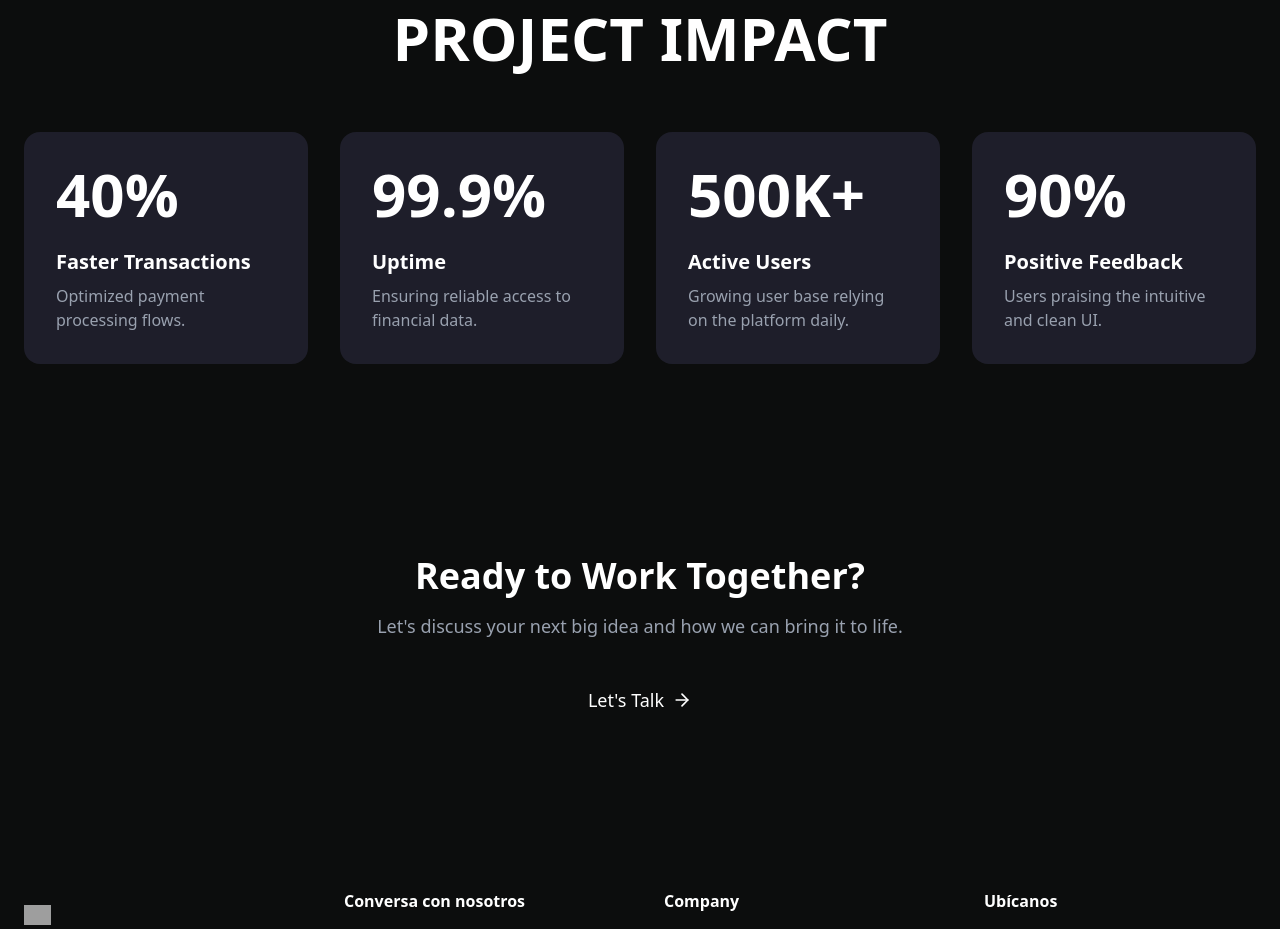
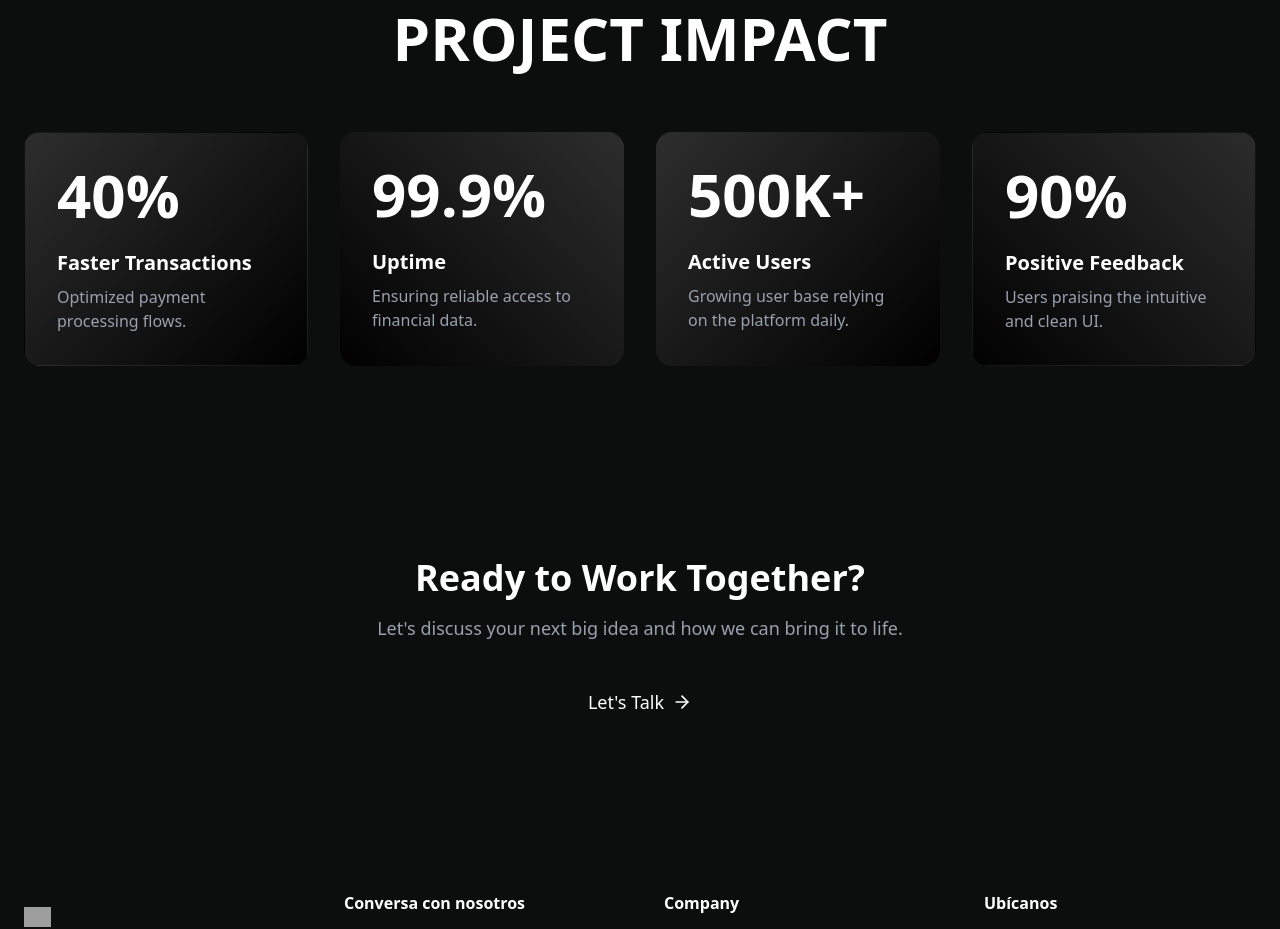
Before and after one commit to Umman-Agency/website, a React (Vite) app: page /project/1 in a window 1280 px wide. Shown: the part 3100-4029 px from the top of the page. Built offline with nearby package versions, Linux system fonts and the light colour scheme; grey boxes are pictures that could not be loaded.

Commit message:
fix(titles): size and font-weight & style

```diff
--- a/src/components/About.jsx
+++ b/src/components/About.jsx
@@ -5,7 +5,6 @@ import { motion } from 'framer-motion';
 const About = () => {
   return <section id="about" className="py-24 bg-[#0C0D0D] overflow-hidden">
       <div className="container mx-auto px-6">
-      <Tag value="Logros"></Tag>
         <div className="grid lg:grid-cols-2 gap-16 items-center">
           <motion.div initial={{
           opacity: 0,
@@ -21,7 +20,7 @@ const About = () => {
           ease: 'easeOut'
         }}>
             <div className="rounded-2xl overflow-hidden aspect-4/3">
-              <img class="w-full h-full object-cover" alt="Modern office with creative team working on computers" src="https://horizons-cdn.hostinger.com/258a96df-c479-4700-b7e2-08531e163395/charlesdeluvio-lks7vei-eag-unsplash-7Or6F.jpg" />
+              <img className="w-full h-full object-cover" alt="Modern office with creative team working on computers" src="https://horizons-cdn.hostinger.com/258a96df-c479-4700-b7e2-08531e163395/charlesdeluvio-lks7vei-eag-unsplash-7Or6F.jpg" />
             </div>
           </motion.div>
 
@@ -38,8 +37,8 @@ const About = () => {
           duration: 0.8,
           ease: 'easeOut'
         }}>
-            <h2 className="text-3xl md:text-4xl lg:text-5xl font-bold mb-6 leading-tight text-white ">
-              Nos mueve la<span className="text-accent-clearBlue">excelencia digital</span>
+            <h2 className="text-3xl pb-6 md:text-4xl lg:text-5xl border-b border-white/10 font-bold mb-6 leading-tight text-white ">
+              Nos mueve la <br></br><i><b>excelencia digital</b></i>
             </h2>
 
             <div className="space-y-8">
@@ -70,7 +69,7 @@ const About = () => {
           ease: 'easeOut'
         }} className="lg:order-last">
             <div className="rounded-2xl overflow-hidden aspect-4/3">
-              <img class="w-full h-full object-cover" alt="Diverse team collaborating around a table with laptops and notes" src="https://horizons-cdn.hostinger.com/258a96df-c479-4700-b7e2-08531e163395/michael-t-rxri-ho62y4-unsplash-2-tvxRc.jpg" />
+              <img className="w-full h-full object-cover" alt="Diverse team collaborating around a table with laptops and notes" src="https://horizons-cdn.hostinger.com/258a96df-c479-4700-b7e2-08531e163395/michael-t-rxri-ho62y4-unsplash-2-tvxRc.jpg" />
             </div>
           </motion.div>
 
@@ -87,8 +86,8 @@ const About = () => {
           duration: 0.8,
           ease: 'easeOut'
         }}>
-            <h2 className="text-3xl md:text-4xl lg:text-5xl font-bold mb-6 leading-tight text-white ">
-              Tu idea. Nuestro propósito
+            <h2 className="text-3xl pb-6 border-b border-white/10 md:text-4xl lg:text-5xl font-bold mb-6 leading-tight text-white ">
+              Tu idea, nuestro <i><b>propósito</b></i>
             </h2>
 
             <div className="space-y-8">
--- a/src/components/Hero.jsx
+++ b/src/components/Hero.jsx
@@ -49,7 +49,7 @@ const Hero = () => {
           <Button
             asChild
             size="lg"
-            className="bg-accent-clearBlue hover:bg-accent-clearBlue/90 text-white text-lg font-regular py-7 px-10 shadow-lg shadow-accent-clearBlue/40 transition-all duration-300 hover:scale-105 group"
+            className="from-primary-palpable hover:bg-accent-clearBlue/90 text-white text-lg font-regular py-7 px-10 shadow-lg shadow-accent-clearBlue/40 transition-all duration-300 hover:scale-105 group"
           >
             <Link to="/contact">
               ¿Empezamos?<ArrowRight className="ml-2 h-5 w-5 group-hover:translate-x-1 transition-transform" />
--- a/src/components/Portfolio.jsx
+++ b/src/components/Portfolio.jsx
@@ -34,7 +34,7 @@ const Portfolio = () => {
             <Tag value="Portafolio"></Tag>
 
             <h2 className="text-3xl md:text-4xl lg:text-5xl font-bold text-white leading-tight ">
-              Trabajo que se nota, se mide y te devuelve tiempo
+              Marcas que pasaron al <i><b>siguiente</b></i> nivel
             </h2>
           </div>
           <div className="w-full lg:w-1/3">
--- a/src/components/Services.jsx
+++ b/src/components/Services.jsx
@@ -38,7 +38,7 @@ const Services = () => {
             Servicios
           </div> */}
           <Tag value="Servicios"></Tag>
-          <h2 className="text-5xl md:text-7xl lg:text-8xl font-bold mb-6 leading-tight text-white">
+          <h2 className="text-3xl md:text-4xl lg:text-6xl font-bold mb-6 leading-tight text-white">
             <i><b>Potenciamos</b></i> tu marca
           </h2>
           <p className="text-xl md:text-2xl text-gray-300 max-w-3xl mt-4">Lo que necesitas para que tu marca se vea mejor, funcione mejor y llegue a más gente.</p>
--- a/src/components/Stats.jsx
+++ b/src/components/Stats.jsx
@@ -72,19 +72,20 @@ const Stats = ({ customStats }) => {
       <div className="container mx-auto px-6">
         <Tag value="Logros"></Tag>
         {!isProjectPage && (
-          <div className="grid grid-cols-1 md:grid-cols-2 gap-8 mb-16">
+          <div className="grid grid-cols-1 gap-8 mb-16">
             <div>
-              <h2 className="text-4xl md:text-5xl lg:text-6xl font-bold text-white">
-                Marcas que pasaron al siguiente nivel
+              <h2 className="text-4xl md:text-5xl lg:text-4xl font-bold text-white">
+                Trabajo que se <i><b>nota</b></i>, se <i><b>mide</b></i> y <i><b>te devuelve tiempo</b></i>
               </h2>
             </div>
+            <p className="text-lg text-white-400">
+              Objetivos cumplidos y números que lo respaldan: proyectos entregados, crecimiento medible y clientes felices.
+            </p>
             {/* <div className="flex items-end">
-              <p className="text-lg text-gray-400 max-w-md">
-                Tangible results, not empty claims — we build efficient AI tools that scale, optimize, and save valuable hours.
-              </p>
             </div> */}
           </div>
         )}
+
 
         {isProjectPage && (
             <div className="text-center mb-16">
@@ -95,10 +96,10 @@ const Stats = ({ customStats }) => {
         )}
 
         <div className="grid grid-cols-1 md:grid-cols-2 lg:grid-cols-4 gap-8">
-          {stats.map((stat) => (
+          {stats.map((stat, index) => (
             <div
               key={stat.label}
-              className="bg-[#1E1E2A] p-8 rounded-2xl h-full"
+              className={`bg-${index} p-8 rounded-2xl h-full`}
             >
               <div className="text-5xl md:text-6xl font-bold text-white mb-6">
                 <AnimatedCounter to={stat.value} suffix={stat.suffix} />
--- a/src/index.css
+++ b/src/index.css
@@ -2,7 +2,8 @@
 
 @layer base {
   :root {
-    --background: 260 100% 4%;
+    /* --background: 260 100% 4%; */
+    --background: rgba(12, 13, 13, 1);
     --foreground: 210 40% 98%;
 
     --card: 260 100% 4%;
@@ -13,6 +14,7 @@
 
     --primary: 210 40% 98%;
     --primary-foreground: 222.2 47.4% 11.2%;
+
 
     --secondary: 217.2 32.6% 17.5%;
     --secondary-foreground: 210 40% 98%;
@@ -33,19 +35,51 @@
     --radius: 0.5rem;
 
     --white-75: #FFFFFFAB;
+    --gradient-stat-card-first: linear-gradient(134.43deg, #2D2D2D 1.16%, #010101 97.92%);
+    --bold-grey: #2D2D2D;
+
+    .bg-0 {
+      background: linear-gradient(134.43deg, #2D2D2D 1.16%, #010101 97.92%);
+      border: 1px solid;
+      border-image-source: linear-gradient(180deg, #030303 0%, #2A2A2A 100%);
+    }
+
+    .bg-1 {
+      background: linear-gradient(223.8deg, #2D2D2D 0%, #010101 99.85%);
+      border-image-source: linear-gradient(180deg, #030303 0%, #2A2A2A 100%);
+    }
+
+    .bg-2 {
+      background: linear-gradient(134.43deg, #2D2D2D 1.16%, #010101 97.92%);
+      border-image-source: linear-gradient(180deg, #030303 0%, #2A2A2A 100%);
+    }
+
+    .bg-3 {
+      background: linear-gradient(224.07deg, #2D2D2D -3.59%, #010101 101.78%);
+      border: 1px solid;
+      border-image-source: linear-gradient(133.26deg, #030303 3.15%, #2A2A2A 97.32%);
+    }
   }
+
+}
+
+@theme {
+    --color-primary-palpable:hsla(179, 100%, 50%, 1);
 }
 
 @layer base {
   * {
     /* @apply border; */
   }
-  body, html {
+
+  body,
+  html {
     /* @apply bg-background text-foreground; */
     cursor: default;
   }
 
-  a, button {
+  a,
+  button {
     cursor: pointer;
   }
 }
@@ -57,12 +91,15 @@
 
 /* For IE, Edge and Firefox */
 .scrollbar-hide {
-  -ms-overflow-style: none;  /* IE and Edge */
-  scrollbar-width: none;  /* Firefox */
+  -ms-overflow-style: none;
+  /* IE and Edge */
+  scrollbar-width: none;
+  /* Firefox */
 }
 
 .text-gradient {
-  background: linear-gradient(90deg, #D4B4FF, #9372FF); /* Updated gradient end color */
+  background: linear-gradient(90deg, #D4B4FF, #9372FF);
+  /* Updated gradient end color */
   background-clip: text;
   -webkit-background-clip: text;
   -webkit-text-fill-color: transparent;
```
